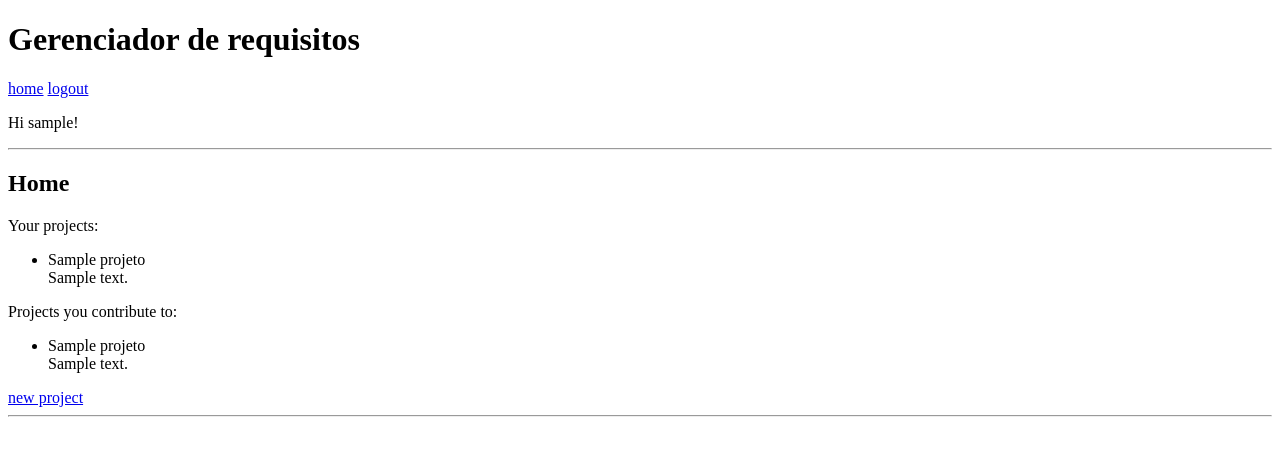
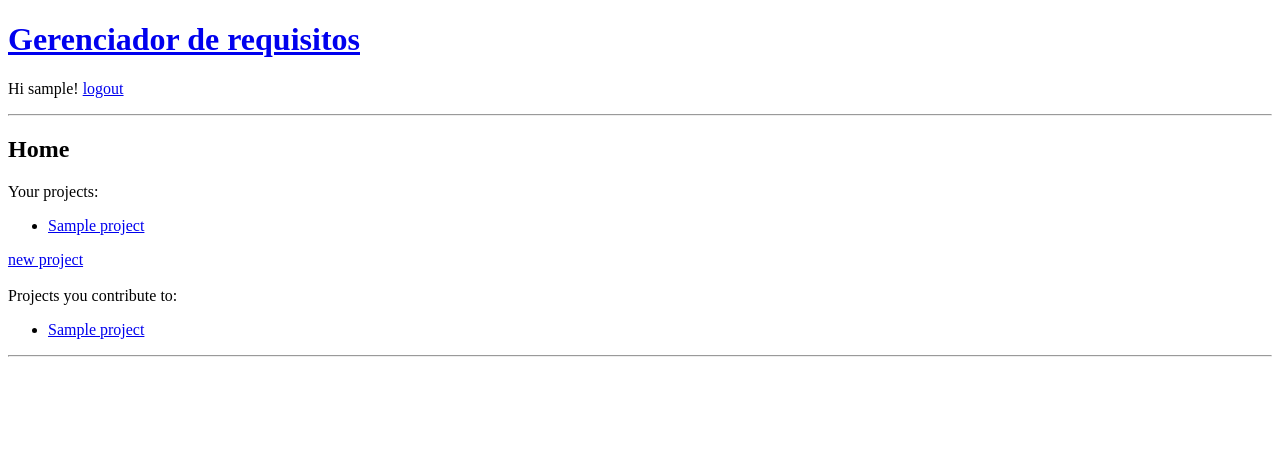
Before and after one commit to GabrielLasso/MAC0350-fase3, a Django app: page / in a window 1280 px wide. Shown: the top 456 px of the page. Run offline with Django 3.2, Linux system fonts and the light colour scheme; a user stored in the database is signed in; tables that the repository leaves empty hold one stand-in row (values such as "Sample post"); parts of the project's set-up code (start-up, migrations or seed data) failed here and were passed over.

Commit message:
renamed models, urls and views. links for viewing projects are broken, for now.

```diff
--- a/autenticacao/gerenciador/admin.py
+++ b/autenticacao/gerenciador/admin.py
@@ -6,6 +6,6 @@
 # Register your models here.
 from .models import *
 
-admin.site.register(Projeto)
-admin.site.register(Dependencia)
+admin.site.register(Project)
+admin.site.register(Dependency)
 # admin.site.register(Colaborador)
--- a/autenticacao/gerenciador/forms.py
+++ b/autenticacao/gerenciador/forms.py
@@ -12,5 +12,5 @@
 
 class ProjectForm(forms.ModelForm):
     class Meta:
-        model = Projeto
-        fields = ('nome', 'descricao')
+        model = Project
+        fields = ('name', 'description')
--- a/autenticacao/gerenciador/models.py
+++ b/autenticacao/gerenciador/models.py
@@ -6,26 +6,19 @@
 from django.contrib.auth.models import User
 # Create your models here.
 
-class Projeto(models.Model):
-    nome = models.CharField(max_length=200)
-    descricao = models.TextField(blank=True, null=True)
+class Project(models.Model):
+    name = models.CharField(max_length=200)
+    description = models.TextField(blank=True, null=True)
     admin = models.ForeignKey(User, on_delete=models.CASCADE, related_name='administers')
-    colaboradores = models.ManyToManyField(User, related_name='colaborates')
+    contributors = models.ManyToManyField(User, related_name='contributes')
 
     def __str__(self):
-        return self.nome
+        return self.name
 
-class Dependencia(models.Model):
-    nome = models.CharField(max_length=200)
-    descricao = models.TextField(blank=True, null=True)
-    projeto = models.ForeignKey(Projeto, on_delete=models.CASCADE)
+class Dependency(models.Model):
+    name = models.CharField(max_length=200)
+    description = models.TextField(blank=True, null=True)
+    project = models.ForeignKey(Project, on_delete=models.CASCADE)
 
     def __str__(self):
-        return self.nome
-
-# class Colaborador(models.Model):
-#     usuario = models.ForeignKey(User, on_delete=models.CASCADE)
-#     projeto = models.ForeignKey(Projeto, on_delete=models.CASCADE)
-
-#     def __str__(self):
-#         return self.usuario.get_full_name() + '-' + self.projeto.nome
+        return self.name
--- a/autenticacao/gerenciador/urls.py
+++ b/autenticacao/gerenciador/urls.py
@@ -8,5 +8,5 @@
     url(r'^login/$', auth_views.login, {'template_name': 'login.html'}, name='login'),
     url(r'^logout/$', auth_views.logout, name='logout'),
     url(r'^signup/$', views.signup, name='signup'),
-    url(r'^new_project/$', views.new_project, name='new_project')
+    url(r'^projects/new/$', views.project_new, name='project_new')
 ]
--- a/autenticacao/gerenciador/views.py
+++ b/autenticacao/gerenciador/views.py
@@ -12,10 +12,10 @@
 @login_required
 def home(request):
     user = request.user
-    projetos_admin = user.administers.all()
-    projetos_colab = user.colaborates.all()
-    return render(request, 'home.html',{'projects_admin':projetos_admin,
-                                        'projects_contribute':projetos_colab})
+    projects_admin = user.administers.all()
+    projects_cntrb = user.contributes.all()
+    return render(request, 'home.html',{'projects_admin':projects_admin,
+                                        'projects_contribute':projects_cntrb})
 
 def signup(request):
     if request.method == 'POST':
@@ -32,7 +32,7 @@
     return render(request, 'signup.html', {'form': form})
 
 @login_required
-def new_project(request):
+def project_new(request):
     user = request.user
     if request.method == 'POST':
         form = ProjectForm(request.POST)
@@ -43,4 +43,4 @@
         return redirect(home)
     else:
         form = ProjectForm()
-    return render(request, 'new_project.html', {'form': form})
+    return render(request, 'gerenciador/project_new.html', {'form': form})
--- a/autenticacao/templates/base.html
+++ b/autenticacao/templates/base.html
@@ -6,11 +6,14 @@
 </head>
 <body>
   <header>
-    <h1>Gerenciador de requisitos</h1>
+    <h1>
+      <a href="{% url 'home' %}">Gerenciador de requisitos</a>
+    </h1>
     {% if user.is_authenticated %}
-      <a href="{% url 'home' %}">home</a>
+    <p>
+      Hi {{ user.username }}!
       <a href="{% url 'logout' %}">logout</a>
-      <p>Hi {{ user.username }}!</p>
+    </p>
     {% else %}
       <a href="{% url 'login' %}">login</a>
     {% endif %}
--- a/autenticacao/templates/home.html
+++ b/autenticacao/templates/home.html
@@ -6,23 +6,26 @@
   <h2>Home</h2>
 
 Your projects:
+{% if projects_admin %}
     <ul>
-{% for p in projects_admin %}
-<li>
-{{ p.nome }}
-</li>
-{{ p.descricao }}
+    {% for project in projects_admin %}
+        <li><a href="/projects/{{ project.id }}/">{{ project }}</a></li>
     {% endfor %}
     </ul>
-
+{% else %}
+    <p>No projects are available.</p>
+{% endif %}
+<a href='/projects/new'>new project</a>
+<br>
+<br>
 Projects you contribute to:
+{% if projects_contribute %}
     <ul>
-{% for p in projects_contribute %}
-<li>
-{{ p.nome }}
-</li>
-{{ p.descricao }}
+    {% for project in projects_contribute %}
+        <li><a href="/projects/{{ project.id }}/">{{ project }}</a></li>
     {% endfor %}
     </ul>
-<a href='/new_project/'>new project</a>
+{% else %}
+    <p>No projects are available.</p>
+{% endif %}
 {% endblock %}
```
Also changed, not shown: autenticacao/gerenciador/migrations/0003_auto_20171126_0919.py (added), autenticacao/templates/gerenciador/project_detail.html (added), autenticacao/templates/gerenciador/project_new.html (renamed from autenticacao/templates/new_project.html). Lines whose indentation alone changed are shown as unchanged.
